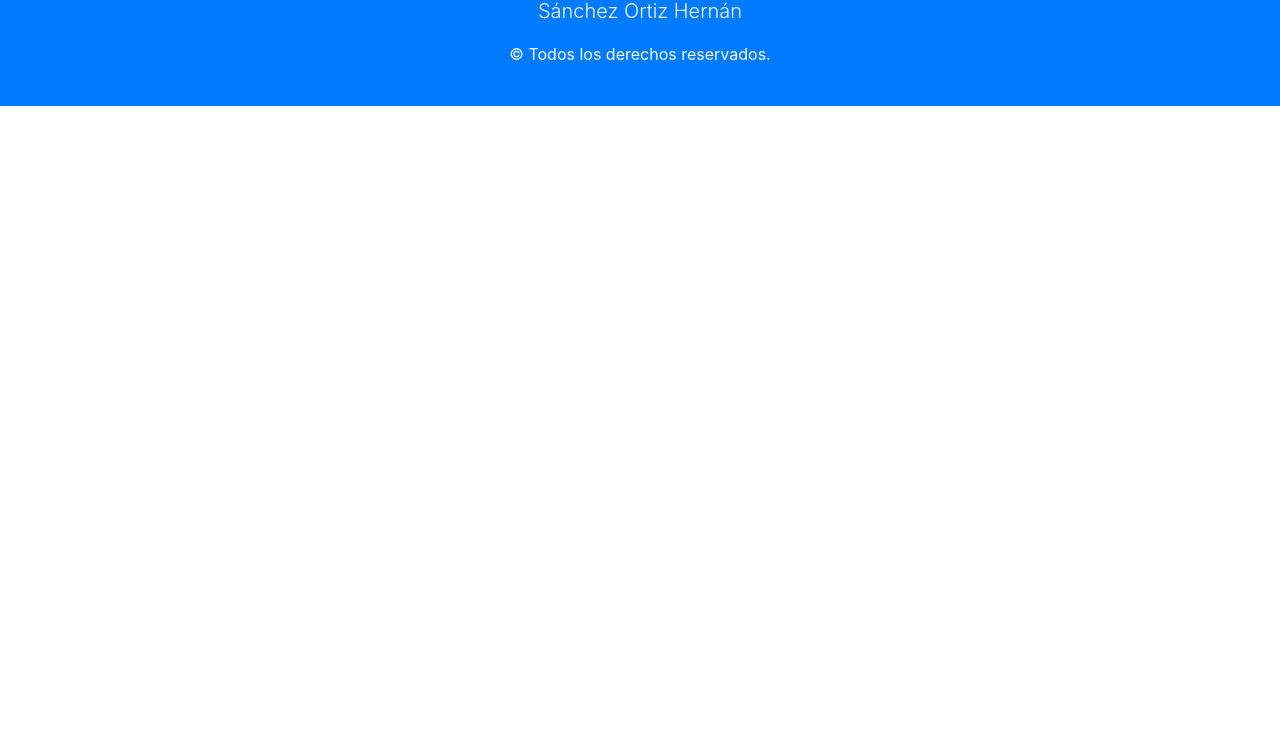
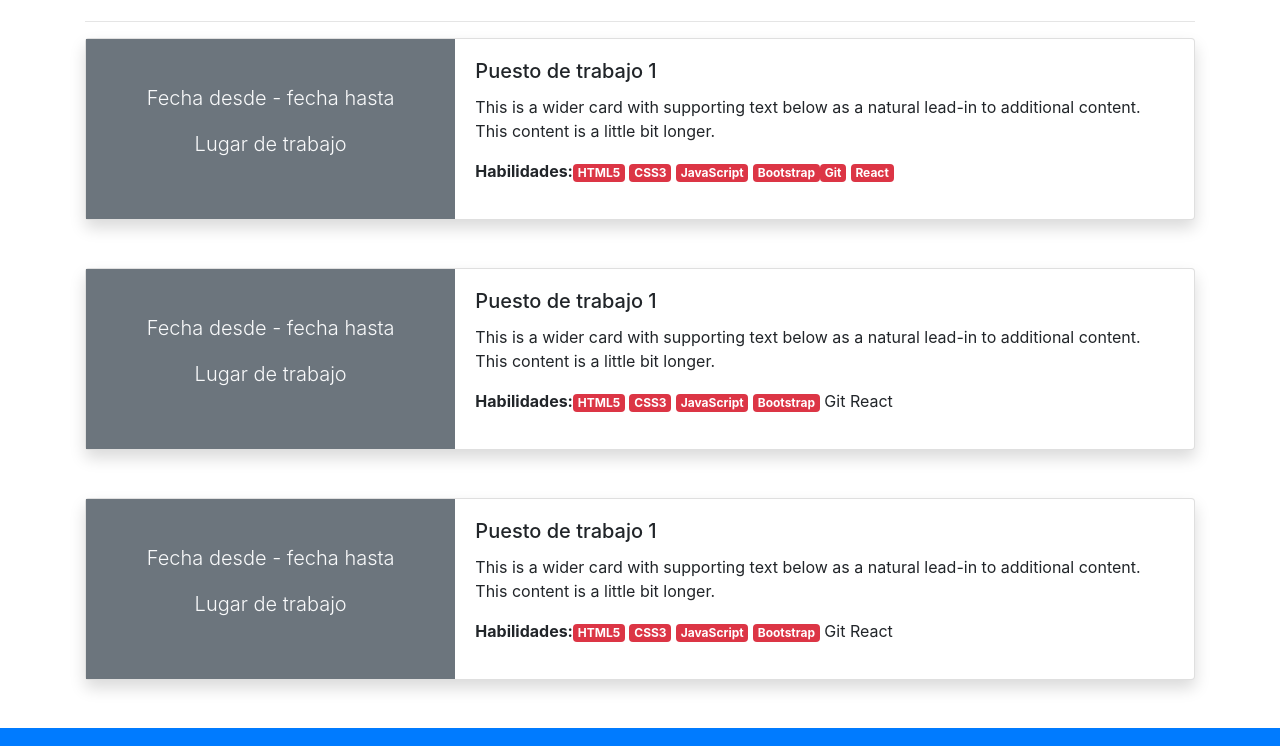
Before and after one commit to hernansanchez95/hernansanchez95.github.io, a plain HTML site: page index.html in a window 1280 px wide. Shown: the part 1069-1815 px from the top of the page. Before the commit the page ends 1175 px from the top, so only its background shows below. Drawn offline with nearby package versions, Linux system fonts and the light colour scheme.

Commit message:
se agregaron cards con tres experiencias laborales

```diff
--- a/index.html
+++ b/index.html
@@ -70,14 +70,74 @@
             <p><strong>Dirección:</strong> Lucas Córdoba 276</p>
             <hr>
             <h3 class="text-secondary">Sobre mí:</h3>
-            <p>Lorem ipsum dolor sit amet consectetur, adipisicing elit. Alias perferendis optio praesentium ullam provident omnis. Ut laboriosam, culpa necessitatibus accusamus natus debitis! Velit, praesentium ad! Culpa placeat vero doloribus architecto qui doloremque assumenda similique, accusantium explicabo velit odit. Ab beatae dignissimos error laudantium velit impedit, amet accusamus, officia consequatur cupiditate ad laboriosam a tenetur neque. Hic consequuntur delectus debitis praesentium facilis quasi laboriosam molestias doloribus commodi recusandae repudiandae nobis error atque impedit eligendi a, animi ratione et laudantium sint modi labore! Sunt minima ex expedita sequi tempora cum omnis facilis voluptatem quaerat? Nobis expedita quidem voluptatum voluptas quas quisquam sunt!</p>
+            <p>Lorem ipsum dolor sit amet consectetur, adipisicing elit. Alias perferendis optio praesentium ullam
+                provident omnis. Ut laboriosam, culpa necessitatibus accusamus natus debitis! Velit, praesentium ad!
+                Culpa placeat vero doloribus architecto qui doloremque assumenda similique, accusantium explicabo velit
+                odit. Ab beatae dignissimos error laudantium velit impedit, amet accusamus, officia consequatur
+                cupiditate ad laboriosam a tenetur neque. Hic consequuntur delectus debitis praesentium facilis quasi
+                laboriosam molestias doloribus commodi recusandae repudiandae nobis error atque impedit eligendi a,
+                animi ratione et laudantium sint modi labore! Sunt minima ex expedita sequi tempora cum omnis facilis
+                voluptatem quaerat? Nobis expedita quidem voluptatum voluptas quas quisquam sunt!</p>
 
+        </article>
+        <h2 class="display-4 text-center my-4">Experiencia laboral</h2>
+        <hr>
+        <article>
+            <div class="card shadow mb-5 bg-white rounded">
+                <div class="row no-gutters">
+                    <div class="col-md-4 bg-secondary text-light d-flex flex-column justify-content-center align-items-center">
+                        <p class="lead">Fecha desde - fecha hasta</p>
+                        <p class="lead">Lugar de trabajo</p>
+                    </div>
+                    <div class="col-md-8">
+                        <div class="card-body">
+                            <h5 class="card-title">Puesto de trabajo 1</h5>
+                            <p class="card-text">This is a wider card with supporting text below as a natural lead-in to
+                                additional content. This content is a little bit longer.</p>
+                            <p><strong>Habilidades:</strong><span class="badge badge-danger">HTML5</span> <span class="badge badge-danger">CSS3</span> <span class="badge badge-danger">JavaScript</span> <span class="badge badge-danger">Bootstrap</span><span class="badge badge-danger">Git</span> <span class="badge badge-danger">React</span></p>
+                        </div>
+                    </div>
+                </div>
+            </div>
+            <div class="card shadow mb-5 bg-white rounded">
+                <div class="row no-gutters">
+                    <div class="col-md-4 bg-secondary text-light d-flex flex-column justify-content-center align-items-center">
+                        <p class="lead">Fecha desde - fecha hasta</p>
+                        <p class="lead">Lugar de trabajo</p>
+                    </div>
+                    <div class="col-md-8">
+                        <div class="card-body">
+                            <h5 class="card-title">Puesto de trabajo 1</h5>
+                            <p class="card-text">This is a wider card with supporting text below as a natural lead-in to
+                                additional content. This content is a little bit longer.</p>
+                            <p><strong>Habilidades:</strong><span class="badge badge-danger">HTML5</span> <span class="badge badge-danger">CSS3</span> <span class="badge badge-danger">JavaScript</span> <span class="badge badge-danger">Bootstrap</span> Git React</p>
+                        </div>
+                    </div>
+                </div>
+            </div>
+            <div class="card shadow mb-5 bg-white rounded">
+                <div class="row no-gutters">
+                    <div class="col-md-4 bg-secondary text-light d-flex flex-column justify-content-center align-items-center">
+                        <p class="lead">Fecha desde - fecha hasta</p>
+                        <p class="lead">Lugar de trabajo</p>
+                    </div>
+                    <div class="col-md-8">
+                        <div class="card-body">
+                            <h5 class="card-title">Puesto de trabajo 1</h5>
+                            <p class="card-text">This is a wider card with supporting text below as a natural lead-in to
+                                additional content. This content is a little bit longer.</p>
+                            <p><strong>Habilidades:</strong><span class="badge badge-danger">HTML5</span> <span class="badge badge-danger">CSS3</span> <span class="badge badge-danger">JavaScript</span> <span class="badge badge-danger">Bootstrap</span> Git React</p>
+                        </div>
+                    </div>
+                </div>
+            </div>
         </article>
     </section>
 
     <footer class="bg-primary text-light py-4">
         <div class="container text-center">
-            <i class="fab fa-linkedin fa-2x mr-2"></i> <!--Agregar links-->
+            <i class="fab fa-linkedin fa-2x mr-2"></i>
+            <!--Agregar links-->
             <i class="fab fa-github-square fa-2x"></i>
             <p class="lead mt-2">Sánchez Ortiz Hernán</p>
             <p>&copy; Todos los derechos reservados.</p>
```
